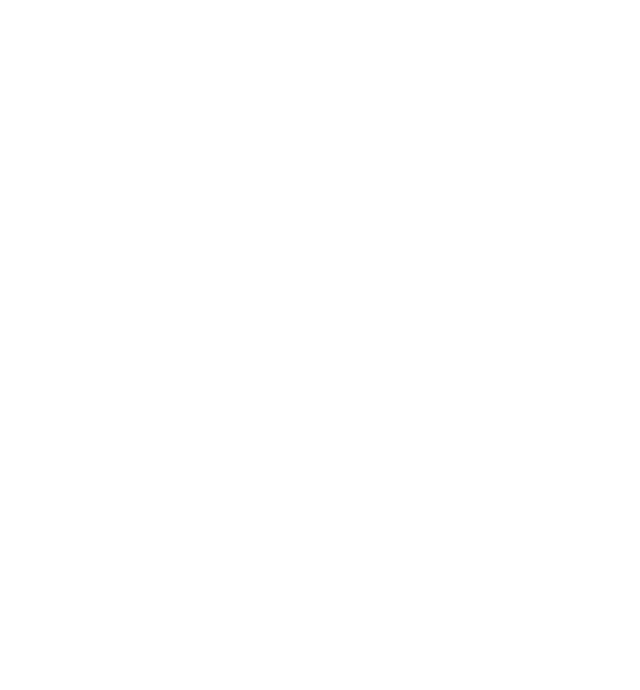
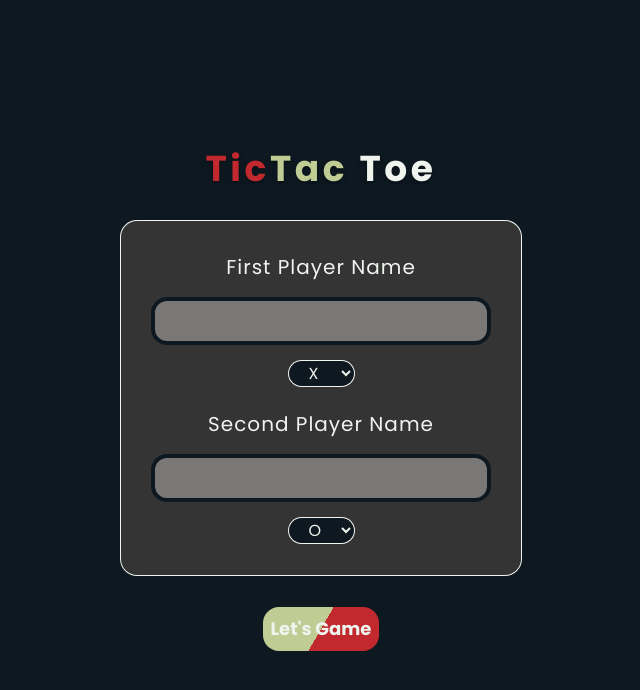
Before and after one commit to ViemCuencoChris/Tic-Tac-Toe-By-Viem, a website built with Vite: page index.html in a window 1280 px wide. Shown: the whole page, without its empty margins (319-959 px from the left). Built offline with nearby package versions, Linux system fonts and the light colour scheme.

Commit message:
created the main design for the tic tac toe game in html and tailwind

```diff
--- a/index.html
+++ b/index.html
@@ -5,8 +5,44 @@
   <meta name="viewport" content="width=device-width, initial-scale=1.0">
   <title>Tic-Tac-Toe - Viem</title>
 </head>
-<body>
+<body class="bg-[#0D1821] min-h-screen flex flex-col justify-center items-center p-8 font-[Poppins]">
+  <div class="opacity-100 transition-opacity duration-[0.5s] ease-out flex flex-col justify-center items-center w-full max-w-100" id="enterPlayers">
+    <h1 class="mb-8 text-4xl text-[#F0F4EF] font-bold tracking-widest text-shadow-lg"><span class="text-[#C1292E]">Tic</span><span class="text-[#BFCC94]">Tac</span> Toe</h1>
 
+    <div class="bg-[#343434] w-full px-4 py-8 rounded-2xl flex flex-col gap-6 ring-1 ring-[#F0F4EF]">
+      <div class="flex flex-col justify-center items-center gap-4">
+        <label class="text-xl text-[#F0F4EF] tracking-wider" for="firstPlayerName">First Player Name</label>
+        <input class="bg-[#7A7777] text-[#BFCC94] rounded-2xl outline-none border border-4 border-[#0D1821] p-2" type="text" id="firstPlayerName" name="firstPlayerName">
+        <select class="appearance-base-select outline-none bg-[#0D1821] rounded-2xl ring-1 ring-[#F0F4EF] px-4 text-[#F0F4EF] cursor-pointer" name="firstPlayerSymbol" id="firstPlayerSymbol">
+          <option value="X">X</option>
+          <option value="O">O</option>
+        </select>
+      </div>
+      <div class="flex flex-col justify-center items-center gap-4">
+        <label class="text-xl text-[#F0F4EF] tracking-wider" for="secondPlayerName">Second Player Name</label>
+        <input class="bg-[#7A7777] text-[#BFCC94] rounded-2xl outline-none border border-4 border-[#0D1821] p-2" type="text" id="secondPlayerName" name="secondPlayerName">
+        <select class="appearance-base-select outline-none bg-[#0D1821] rounded-2xl ring-1 ring-[#F0F4EF] px-4 text-[#F0F4EF] cursor-pointer" name="secondPlayerSymbol" id="secondPlayerSymbol">
+          <option value="O">O</option>
+          <option value="X">X</option>
+        </select>
+      </div>
+    </div>
+
+    <button class="bg-[linear-gradient(120deg,#BFCC94_50%,#C1292E_50%)] rounded-2xl text-lg text-[#F0F4EF] font-bold p-2 mt-8 cursor-pointer" id="play">Let's Game</button>
+  </div>
+
+  <div class="hidden opacity-0 transition-opacity duration-[0.5s] ease-out grid grid-cols-3 gap-4 w-full max-w-100" id="mainGame">
+    <div class="bg-[#7A7777] aspect-square w-full rounded-2xl flex justify-center items-center font-bold text-2xl cursor-pointer"></div>
+    <div class="bg-[#7A7777] aspect-square w-full rounded-2xl flex justify-center items-center font-bold text-2xl cursor-pointer"></div>
+    <div class="bg-[#7A7777] aspect-square w-full rounded-2xl flex justify-center items-center font-bold text-2xl cursor-pointer"></div>
+    <div class="bg-[#7A7777] aspect-square w-full rounded-2xl flex justify-center items-center font-bold text-2xl cursor-pointer"></div>
+    <div class="bg-[#7A7777] aspect-square w-full rounded-2xl flex justify-center items-center font-bold text-2xl cursor-pointer"></div>
+    <div class="bg-[#7A7777] aspect-square w-full rounded-2xl flex justify-center items-center font-bold text-2xl cursor-pointer"></div>
+    <div class="bg-[#7A7777] aspect-square w-full rounded-2xl flex justify-center items-center font-bold text-2xl cursor-pointer"></div>
+    <div class="bg-[#7A7777] aspect-square w-full rounded-2xl flex justify-center items-center font-bold text-2xl cursor-pointer"></div>
+    <div class="bg-[#7A7777] aspect-square w-full rounded-2xl flex justify-center items-center font-bold text-2xl cursor-pointer"></div>
+    <button class="col-start-2 bg-[linear-gradient(120deg,#C1292E_50%,#BFCC94_50%)] rounded-2xl text-lg text-[#F0F4EF] font-bold p-2 mt-8 cursor-pointer" id="reset">Reset</button>
+  </div>
 
   <script type="module" src="src/main.js"></script>
 </body>
--- a/src/style.css
+++ b/src/style.css
@@ -1 +1,2 @@
+@import url('https://fonts.googleapis.com/css2?family=Poppins:ital,wght@0,100;0,200;0,300;0,400;0,500;0,600;0,700;0,800;0,900;1,100;1,200;1,300;1,400;1,500;1,600;1,700;1,800;1,900&display=swap');
 @import "tailwindcss";
```
Also changed, not shown: src/main.js (line endings or trailing spaces).
